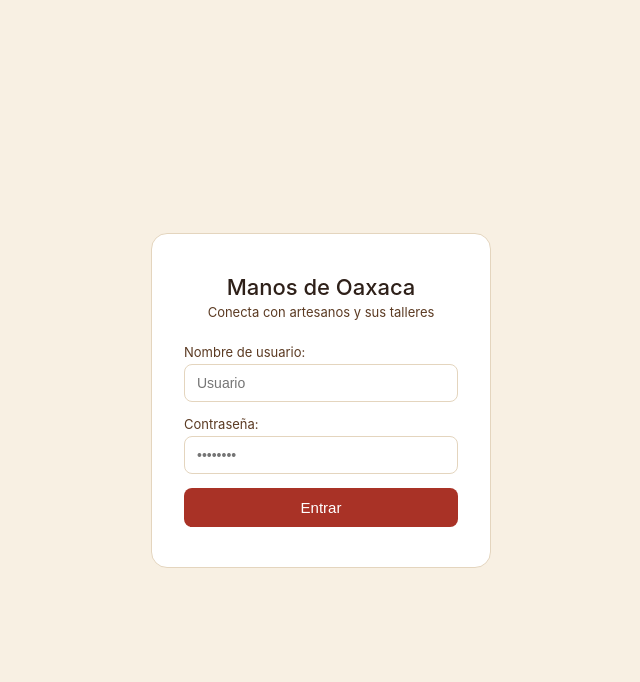
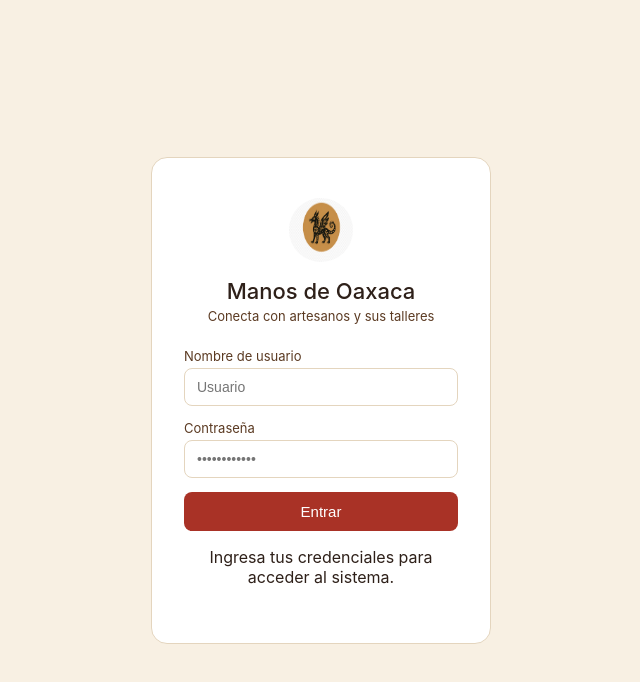
Before and after one commit to MeliGandarillas/t3_act8_eq02, a React (Vite) app: page / in a window 1280 px wide. Shown: the top 682 px of the page, without its empty margins (319-959 px from the left). Built offline with nearby package versions, Linux system fonts and the light colour scheme.

Commit message:
Actualizamos colores y agregamos imagen del logo

```diff
--- a/src/pages/LoginPage.jsx
+++ b/src/pages/LoginPage.jsx
@@ -1,5 +1,6 @@
 import { useState } from "react";
 import { loginUser } from "../services/authService";
+import icono from "../assets/icono.png";
 import "../styles/login.css";
 
 function LoginPage({ onLoginSuccess }) {
@@ -21,7 +22,6 @@ function LoginPage({ onLoginSuccess }) {
 
     try {
       const userData = await loginUser(username, password);
-      localStorage.setItem("usuarioActivo", JSON.stringify(userData));
       onLoginSuccess(userData);
     } catch (error) {
       setErrorMessage(error.message);
@@ -31,38 +31,71 @@ function LoginPage({ onLoginSuccess }) {
   }
 
   return (
-    <div className="login-container">
+    <main className="login-container">
       <form className="login-card" onSubmit={handleSubmit}>
-        <div className="login-header">
-          <p className="login-title">Manos de Oaxaca</p>
-          <p className="login-subtitle">Conecta con artesanos y sus talleres</p>
-        </div>
+        <header className="login-header">
+          <img
+            src={icono}
+            alt="Logo de Manos de Oaxaca"
+            className="login-logo"
+          />
 
-        <label className="login-label">Nombre de usuario:</label>
+          <h1 className="login-title">Manos de Oaxaca</h1>
+
+          <p className="login-subtitle">
+            Conecta con artesanos y sus talleres
+          </p>
+        </header>
+
+        <div className="login-field">
+          <label className="login-label" htmlFor="username">
+            Nombre de usuario
+          </label>
+
           <input
+            id="username"
             type="text"
             className="login-input"
             placeholder="Usuario"
             value={username}
             onChange={(event) => setUsername(event.target.value)}
+            autoComplete="username"
           />
+        </div>
 
-        <label className="login-label">Contraseña:</label>
+        <div className="login-field">
+          <label className="login-label" htmlFor="password">
+            Contraseña
+          </label>
+
           <input
+            id="password"
             type="password"
             className="login-input"
-          placeholder="••••••••"
+            placeholder="••••••••••••"
             value={password}
             onChange={(event) => setPassword(event.target.value)}
+            autoComplete="current-password"
           />
+        </div>
 
-        {errorMessage && <p className="login-error">{errorMessage}</p>}
+        {errorMessage && (
+          <p className="login-error">{errorMessage}</p>
+        )}
 
-        <button type="submit" className="login-button" disabled={isLoading}>
+        <button
+          type="submit"
+          className="login-button"
+          disabled={isLoading}
+        >
           {isLoading ? "Entrando..." : "Entrar"}
         </button>
+
+        <p className="login-help">
+          Ingresa tus credenciales para acceder al sistema.
+        </p>
       </form>
-    </div>
+    </main>
   );
 }
 
```
Lines whose indentation alone changed are shown as unchanged.
